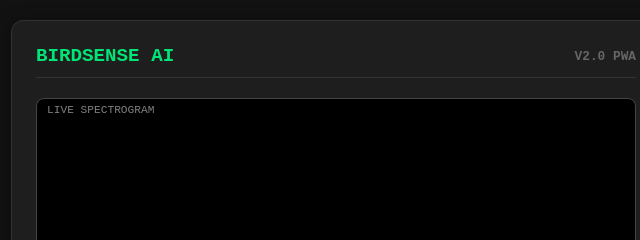
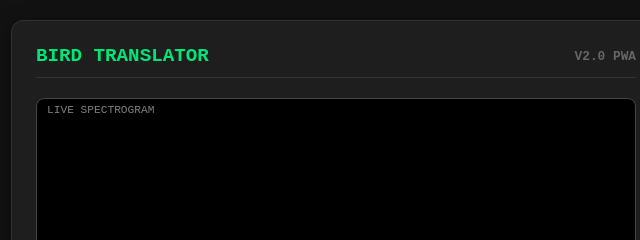
Before and after one commit to Mr-Kumar-Abhishek/bird-translator, a plain HTML site: page index.html in a window 1280 px wide. Shown: the top 240 px of the page, 304-944 px from the left. Drawn offline with Linux system fonts and the light colour scheme.

Commit message:
fix title

```diff
--- a/index.html
+++ b/index.html
@@ -153,7 +153,7 @@
 
     <div class="container">
         <h1>
-            <span>BirdSense AI</span>
+            <span>Bird Translator</span>
             <span style="font-size:0.8rem; color:#666;">v2.0 PWA</span>
         </h1>
 
```
